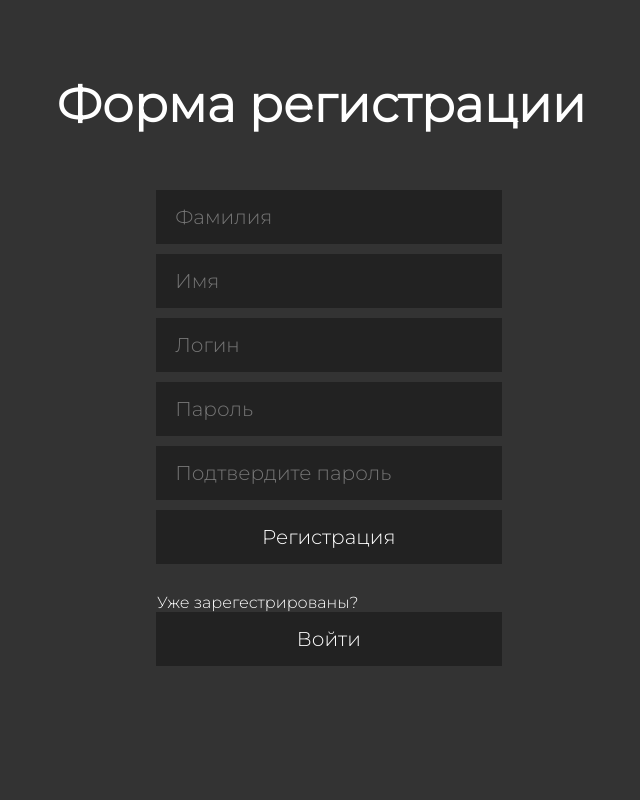
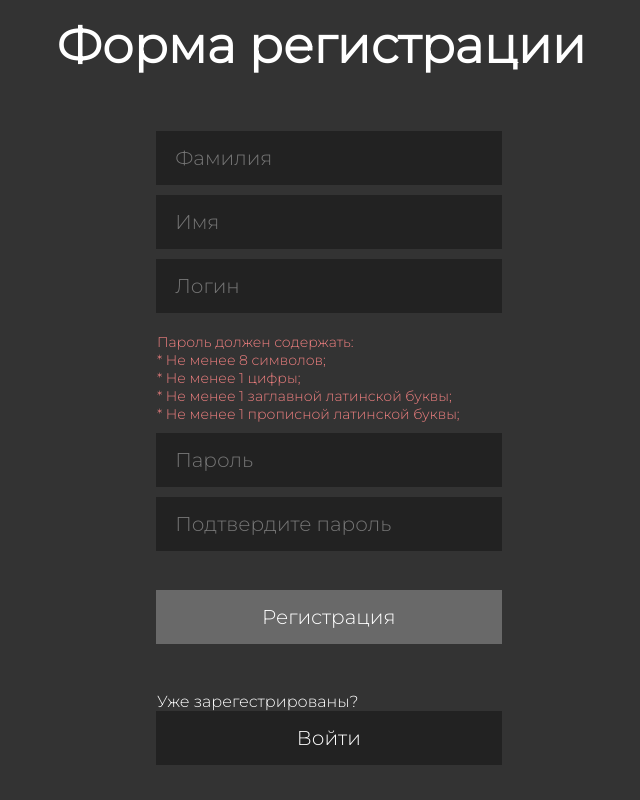
Before and after one commit to OdincovMD/Practice, a React (Create React App) app in the folder frontend/: page / in a window 1280 px wide. Both pictures are taken after typing "Sample", "Sample123" into the empty fields and a click on the button "Регистрация". Shown: the whole page, without its empty margins (305-945 px from the left). Built offline with nearby package versions, Linux system fonts and the light colour scheme.

Commit message:
Commit 14: improved registration form, including design and logic

```diff
--- a/frontend/src/components/Login.js
+++ b/frontend/src/components/Login.js
@@ -10,7 +10,7 @@ class Login extends React.Component {
             login: "",
             password: "",
             backendData: {
-                isValid: "ok"
+                isValid: true
             }
         }
     }
@@ -38,15 +38,22 @@ class Login extends React.Component {
                             login: this.state.login,
                             password: this.state.password
                         }
+                        this.setState({
+                            login: "",
+                            password: "",
+                            error: null,
+                            backendData: {
+                                isValid: true
+                            }
+                        })
                         this.onLogin(loginData)
-                        this.setState({ login: "", password: "", error: null, status: "ok" })
                         loginData = {}
                     }
                     }>
                     Войти
                 </button>
                 <p>{this.state.error && `Ошибка: ${this.state.error}`}</p>
-                <p>{!this.state.error && (this.state.backendData.isValid !== "ok") && "Неправильный логин или пароль"}</p>
+                <p>{!this.state.error && !this.state.backendData.isValid && "Неправильный логин или пароль"}</p>
                 <br /><br />
                 <p>
                     Ещё не зарегестрированы?&nbsp;
@@ -79,8 +86,7 @@ class Login extends React.Component {
                 (response_json) => {
                     if (response_json.ok)
                         this.setState({
-                            backendData: response_json.data,
-                            error: null
+                            backendData: response_json.data
                         })
                     else
                         this.setState({
@@ -90,7 +96,7 @@ class Login extends React.Component {
                 }
             )
 
-        if (this.state.backendData.isValid === "ok") {
+        if (!this.state.error && this.state.backendData.isValid) {
             this.userData = {
                 name: this.state.backendData.name,      //Зависит от вида получаемого json файла
                 surname: this.state.backendData.surname //Зависит от вида получаемого json файла
--- a/frontend/src/components/Register.js
+++ b/frontend/src/components/Register.js
@@ -6,15 +6,22 @@ class Register extends React.Component {
     constructor(props) {
         super(props)
         this.state = {
+            error: null,
             lastName: "",
             firstName: "",
             login: "",
             password: "",
-            rep_password: "",
+            rep_password: ""
         }
     }
 
     render() {
+        const regex = /^(?=.*?[A-Z])(?=.*?[a-z])(?=.*?[0-9]).{8,}$/
+        const len_regex = /^.{8,}$/
+        const upp_regex = /[A-Z]/
+        const low_regex = /[a-z]/
+        const num_regex = /[0-9]/
+        let registerData = {}
         return (
             <form ref={(el) => this.myForm = el}>
                 <input
@@ -30,26 +37,80 @@ class Register extends React.Component {
                     placeholder="Логин"
                     onChange={(ans) => { this.setState({ login: ans.target.value }) }}
                 />
+                <div className="info">
+                    <p>{!regex.test(this.state.password)
+                        && "Пароль должен содержать:\n"}
+                    </p>
+                    <p>{!len_regex.test(this.state.password)
+                        && "     * Не менее 8 символов;\n"}
+                    </p>
+                    <p>{!num_regex.test(this.state.password)
+                        && "     * Не менее 1 цифры;\n"}
+                    </p>
+                    <p>{!upp_regex.test(this.state.password)
+                        && "     * Не менее 1 заглавной латинской буквы;\n"}
+                    </p>
+                    <p>{!low_regex.test(this.state.password)
+                        && "     * Не менее 1 прописной латинской буквы;\n"}
+                    </p>
+                </div>
                 <input
                     type="password"
                     placeholder="Пароль"
-                    onChange={(ans) => { this.setState({ password: ans.target.value }) }}
+                    onChange={(ans) => {
+                        this.setState({ password: ans.target.value })
+                    }}
                 />
                 <input
                     type="password"
                     placeholder="Подтвердите пароль"
-                    onChange={(ans) => { this.setState({ password: ans.target.value }) }}
+                    onChange={(ans) => {
+                        this.setState({ rep_password: ans.target.value })
+                    }}
                 />
+                <div className="info">
+                    <p> {
+                        this.state.password
+                        && !regex.test(this.state.password)
+                        && "Пароль не удовлетворяет требованиям"}
+                    </p>
+                    <p>{
+                        this.state.password
+                        && regex.test(this.state.password)
+                        && (this.state.password !== this.state.rep_password)
+                        && "Введёные пароли не совпадают"}
+                    </p>
+                </div>
                 <br />
                 <button
                     type="button"
+                    disabled={(regex.test(this.state.password) && (this.state.password === this.state.rep_password))
+                        ? false
+                        : true}
                     onClick={() => {
                         this.myForm.reset()
-                        this.onRegister(this.state)
+                        registerData = {
+                            lastName: this.state.lastName,
+                            firstName: this.state.firstName,
+                            login: this.state.login,
+                            password: this.state.password,
+                            rep_passwrod: this.state.rep_password
+                        }
+                        this.setState({
+                            error: null,
+                            lastName: "",
+                            firstName: "",
+                            login: "",
+                            password: "",
+                            rep_password: "",
+                        })
+                        this.onRegister(registerData)
+                        registerData = {}
                     }
                     }>
                     Регистрация
                 </button>
+                <p>{this.state.error && `Ошибка: ${this.state.error}`}</p>
                 <br /><br />
                 <p>
                     Уже зарегестрированы?&nbsp;
@@ -68,6 +129,39 @@ class Register extends React.Component {
             </form>
         )
     }
+
+    onRegister(registerData) {
+
+        fetch(BACKEND_URL, {
+            method: "post",
+            headers: {
+                "type": "register"
+            },
+            body: JSON.stringify(registerData)
+        })
+            .then(response => response.json())
+            .then(
+                (response_json) => {
+                    if (response_json.ok)
+                        this.setState({
+                            error: null
+                        })
+                    else
+                        this.setState({
+                            error: response_json.status
+                        })
+
+                }
+            )
+
+        if (!this.state.error) {
+            this.userData = {
+                name: registerData.name,      //Зависит от вида получаемого json файла
+                surname: registerData.surname //Зависит от вида получаемого json файла
+            }
+            this.props.onChange("profile", this.userData)
+        }
+    }
 }
 
 export default Register
--- a/frontend/src/css/Main.css
+++ b/frontend/src/css/Main.css
@@ -4,7 +4,6 @@
     margin: 0;
     padding: 0;
     font-family: "Montserrat", sans-serif;
-    overflow: hidden;
     vertical-align: middle;
 }
 
--- a/frontend/src/css/Register.css
+++ b/frontend/src/css/Register.css
@@ -13,6 +13,7 @@
     left: -14px;
     font-size: 50px;
     font-weight: 600;
+    margin-top: 40px;
 }
 
 .register form input,
@@ -35,8 +36,12 @@
     transition: transform 500ms ease, outline-color 300ms ease-in-out;
 }
 
-.register form button:hover {
+.register form button:hover:not([disabled]) {
     transform: scale(1.03);
+}
+
+.register form button[disabled] {
+    background-color: rgb(105, 105, 105);
 }
 
 .register form input:focus,
@@ -44,6 +49,24 @@
     outline-color: rgb(72, 203, 255);
     outline-style: solid;
     outline-width: 1px;
+}
+
+.register form .info {
+    color: lightcoral;
+    font-size: 14px;
+    margin-top: 10px;
+    margin-bottom: 10px;
+    animation: fadein 1s;
+}
+
+@keyframes fadein {
+    from {
+        opacity: 0;
+    }
+
+    to {
+        opacity: 1;
+    }
 }
 
 .register form p {
```
